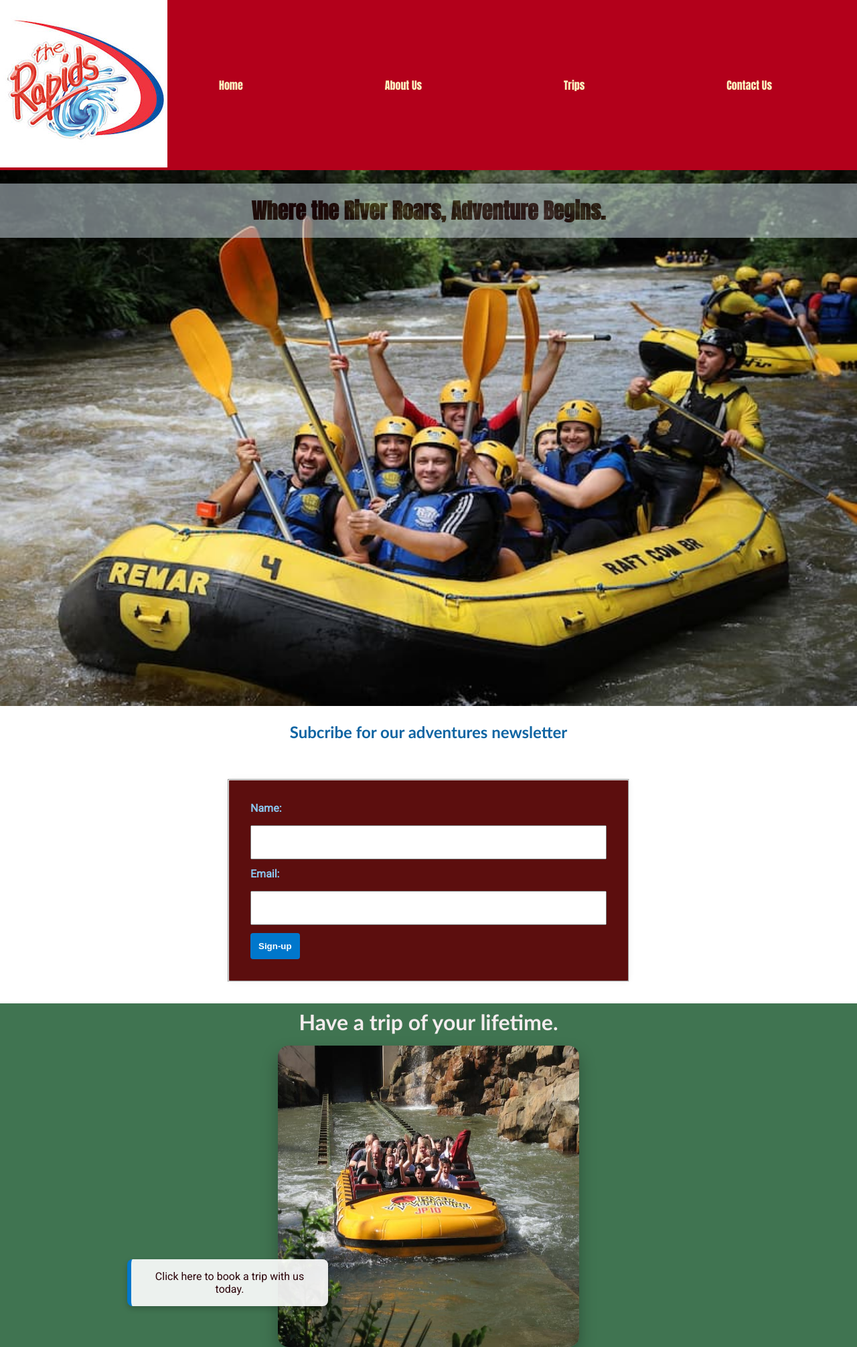
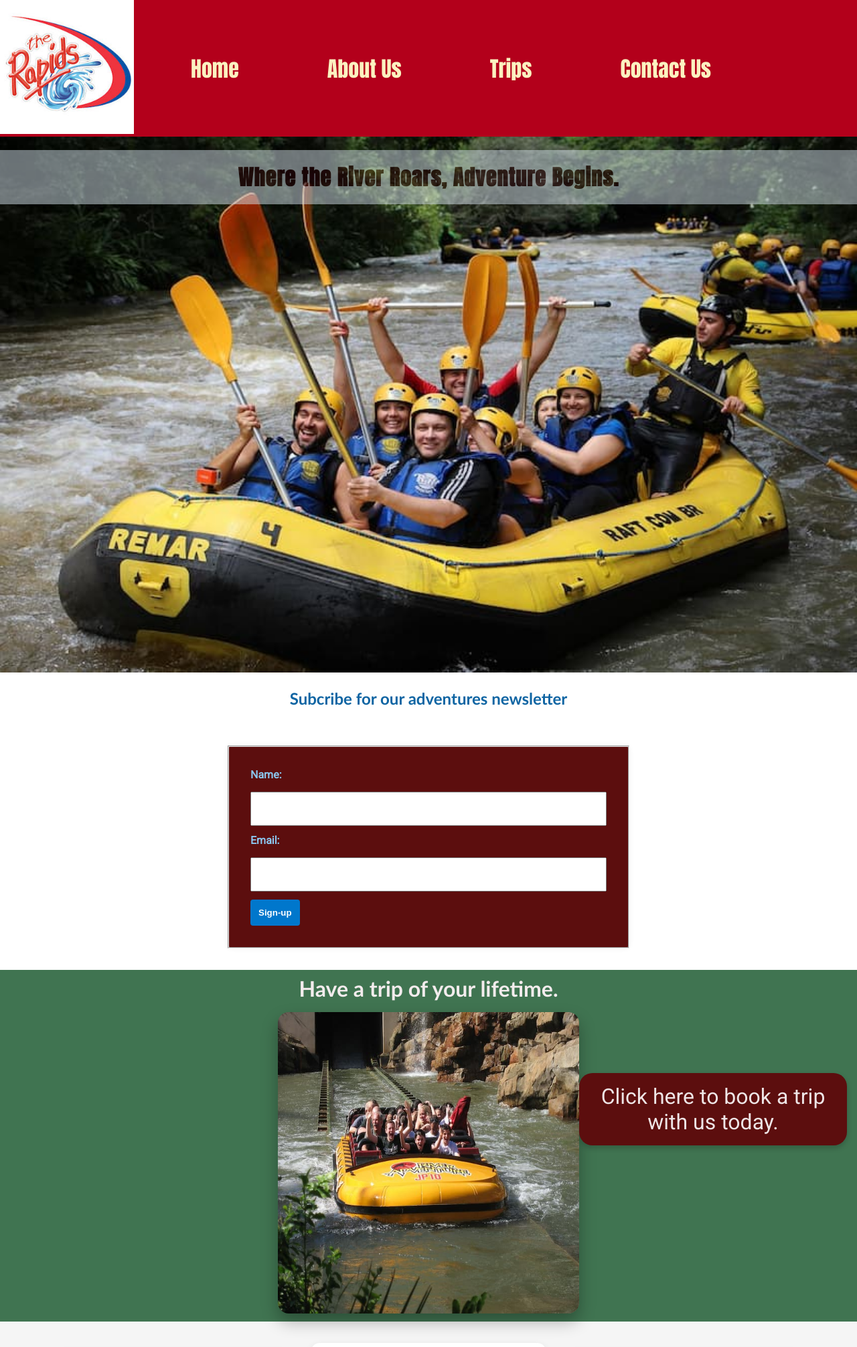
Before and after one commit to infoleye/wdd130, a plain HTML site: page wwr/index.html in a window 1280 px wide. Shown: the top 2011 px of the page at 67% size. Drawn offline with Linux system fonts and the light colour scheme.

Commit message:
Updated home html and css files

```diff
--- a/wwr/index.html
+++ b/wwr/index.html
@@ -92,6 +92,7 @@
     </main>
     <footer>
         <p> &copy; 2025 | The Rapid Splash | Babatunde John Ogunleye</p>
+         <a href="images/homepage.png" class="footer-menu">Wireframe</a>
         <div class="socialmedia">
             <a href="https://facebook.com" target="_blank">
                 <img src="images/facebook.webp" alt="Facebook Logo">
--- a/wwr/styles/rafting.css
+++ b/wwr/styles/rafting.css
@@ -18,8 +18,22 @@ body {
     color: var(--accent1-color);
 }
 
+
 header img {
-    position: relative;
+    max-width: 200px;
+}
+
+nav a {
+    color: var(--secondary-color);
+    padding: 2em;
+    text-decoration: none;
+    font-family: var(--heading-font);
+    font-size: 2em;
+}
+
+nav a:hover {
+    color: var(--accent2-color);
+    background-color: var(--secondary-color);
 }
 
 header {
@@ -29,22 +43,6 @@ header {
     align-items: center;
 }
 
-nav {
-    display: flex;
-    justify-content: space-around;
-}
-
-nav a {
-    color: var(--secondary-color);
-    padding: 2em;
-    text-decoration: none;
-    font-family: var(--heading-font);
-}
-
-nav a:hover {
-
-    color: var(--accent1-color);
-}
 
 
 h1, h2, h4 {
@@ -52,7 +50,7 @@ h1, h2, h4 {
     color: var(--primary-color);
 }
 
-main {
+header, main, footer {
     max-width: 1500px;
     margin: 0 auto;
 }
@@ -72,16 +70,7 @@ nav, p, article {
     height: auto;
 }
 
-.hero h1 {
-    position: absolute;
-    top: 20px;
-    width: 100%;
-    padding: 16px;
-    text-align: center;
-    opacity: 0.6;
-    background-color: var(--accent1-color);
-    color: #2a0208;
-}
+
 
 
 .hero article {
@@ -439,6 +428,9 @@ figure:nth-of-type(even) {
     color: #2a0208;
 }
 
+.hero h1 {
+letter-spacing: 1px;
+}
 
 .newsletter h2  {
     grid-column: 1/-1;
@@ -506,6 +498,10 @@ figure:nth-of-type(even) {
 
 }
 
+.adventure-image {
+  position: relative;
+}
+
 .adventure-image img {
   width: 1300%;
   border-radius: 16px;
@@ -516,23 +512,20 @@ figure:nth-of-type(even) {
 
 .caption {
     position: absolute;
-  top: 235%;
-  max-width: 300px;
-  right: 50%;
-  transform: translateX(-50%);
-  background: rgba(255,255,255,0.9);
-  color: #2a0208;
+    top: 20%;
+    max-width: 400px;
+    background: rgb(92 14 14);
+    color: #eee5e6;
     padding: 1rem 1rem;
-  font-size: 1rem;
-  border-radius: 8px;
+    font-size: 2em;
+    border-radius: 20px;
     text-decoration: none;
-  transition: background 0.3s ease;
-  border-left: 6px solid #0077cc;
     box-shadow: 0 4px 8px rgba(0,0,0,0.2);
 }
 
 .caption:hover {
-  background: rgba(81, 58, 58, 0.8);
+    background: rgb(255 255 255 / 80%);
+    color: #2a0208;
 }
 
 .images2 {
@@ -594,7 +587,7 @@ figure:nth-of-type(even) {
   font-size: 1rem;
   color: #555;
   margin-bottom: 1rem;
-  text-align: center;
+  text-align:left;
   border-bottom: 2px solid #0077cc;
   padding-bottom: 0.5rem;
   line-height: 1.6;
@@ -681,6 +674,10 @@ figure:nth-of-type(even) {
   background-color: #005fa3;
 }
 
+.featured-trips {
+    margin: 5em 0;
+}
+
 
 .featured-trips h2 {
   margin-bottom: 1rem;
@@ -729,11 +726,8 @@ figure:nth-of-type(even) {
 
 
 .action {
-  position: absolute;
-  top: 65%;
-  max-width: 300px;
-  left: 50%;
-  transform: translateX(-50%);
+    max-width: fit-content;
+    transform: translateX(50%);
     background: rgba(6, 223, 72, 0.9);
     color: #2a0208;
     padding: 1rem 1rem;
@@ -742,6 +736,8 @@ figure:nth-of-type(even) {
     text-decoration: none;
     transition: background 0.3s ease;
     box-shadow: 0 4px 8px rgba(0,0,0,0.2);
+    display: block;
+    font-size: 2em;
 }
 
 .action:hover {
```
Also changed, not shown: wwr/trips.html (+1 -1 lines), wwr/images/homepage.png (added). Lines whose indentation alone changed are shown as unchanged.
